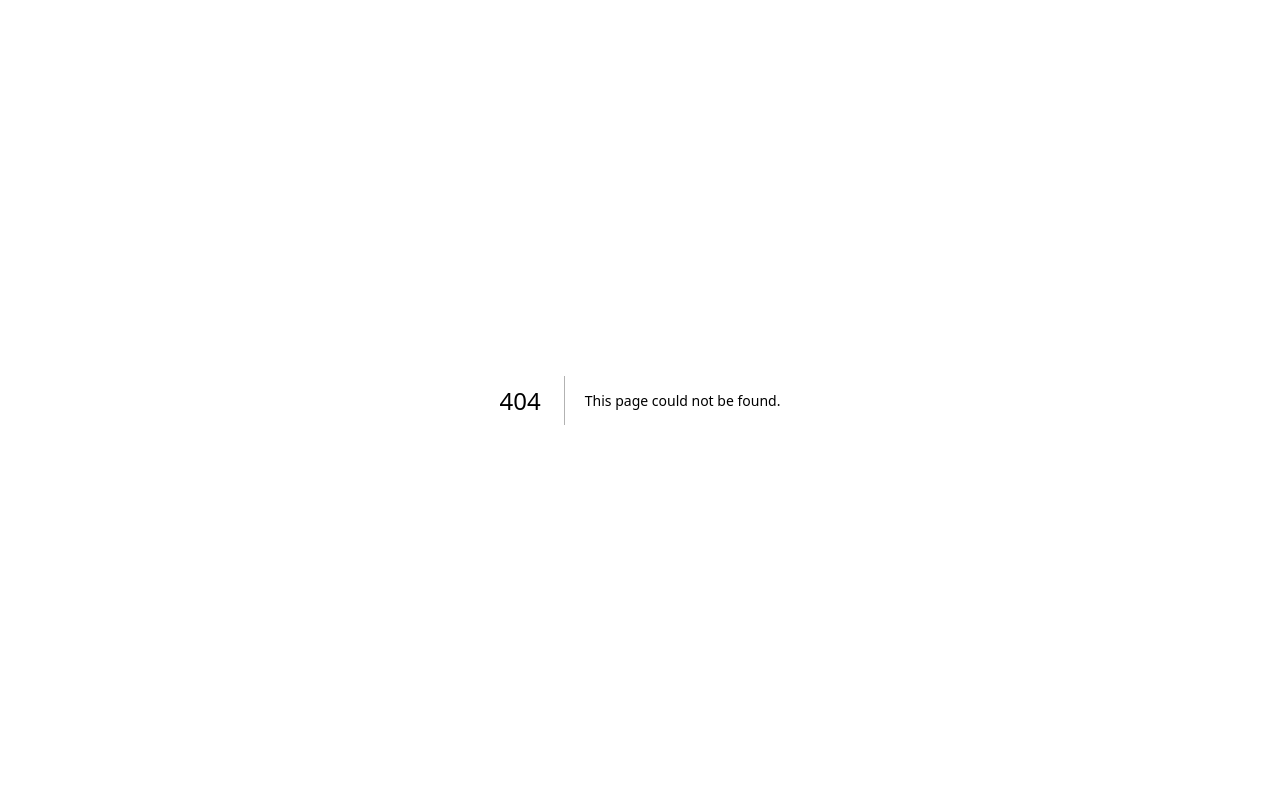
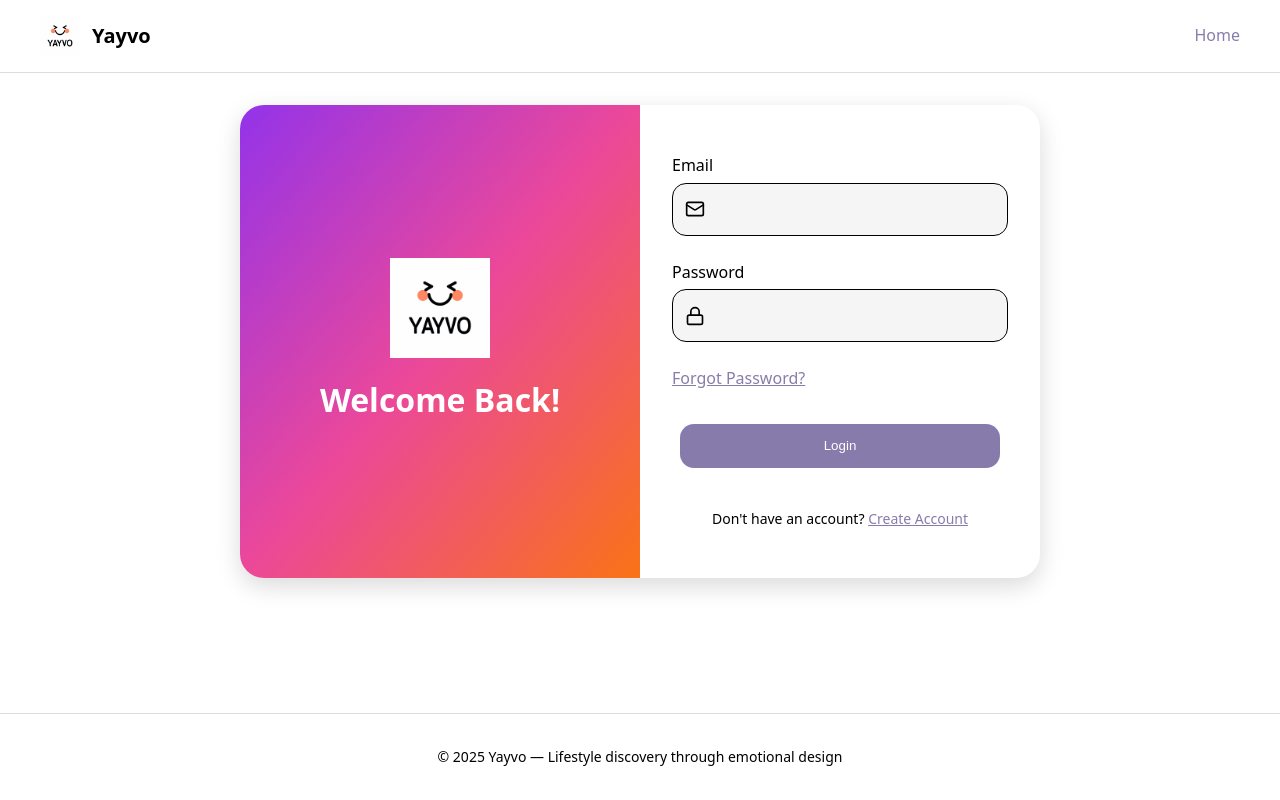
Before and after one commit to SarjakBhandari/yayvo-web, a Next.js app: page /login in a window 1280 px wide. Before the commit this address had no page. Built offline with nearby package versions, Linux system fonts and the light colour scheme.

Commit message:
made the unseparated login page and home screen

```diff
--- /dev/null
+++ b/app/(auth)/layout.tsx
@@ -0,0 +1,7 @@
+export default function AuthLayout({ children }: { children: React.ReactNode }) {
+  return (
+    <div className="auth-layout">
+      <main className="auth-container">{children}</main>
+    </div>
+  );
+}
--- /dev/null
+++ b/app/(auth)/login/page.tsx
@@ -0,0 +1,96 @@
+"use client";
+
+import { useForm } from "react-hook-form";
+import { zodResolver } from "@hookform/resolvers/zod";
+import { loginSchema, LoginData } from "../schema";
+import Link from "next/link";
+import { useRouter } from "next/navigation";
+import Image from "next/image";
+import { Mail, Lock } from "lucide-react";
+
+export default function LoginPage() {
+  const router = useRouter();
+  const {
+    register,
+    handleSubmit,
+    formState: { errors },
+  } = useForm<LoginData>({
+    resolver: zodResolver(loginSchema),
+  });
+
+  const onSubmit = (data: LoginData) => {
+    console.log("Login data:", data);
+    router.push("/dashboard");
+  };
+
+  return (
+    <div className="auth-layout">
+      {/* AppBar */}
+      <header className="appbar">
+        <div className="appbar-inner">
+          <div className="appbar-left">
+            <Image src="/images/logo.png" alt="Yayvo Logo" width={40} height={40} />
+            <span className="appbar-title">Yayvo</span>
+          </div>
+          <nav className="appbar-nav">
+            <Link href="/" className="appbar-link">Home</Link>
+          </nav>
+        </div>
+      </header>
+
+      {/* Auth Card */}
+      <div className="auth-card">
+        <div className="auth-left">
+          <Image
+            src="/images/logo.png"
+            alt="Yayvo Logo"
+            width={100}
+            height={100}
+            priority
+          />
+          <h1 className="auth-title">Welcome Back!</h1>
+        </div>
+
+        <div className="auth-right">
+          <form onSubmit={handleSubmit(onSubmit)} className="auth-form">
+            <div className="form-group">
+              <label>Email</label>
+              <div className="input-icon">
+                <Mail className="icon" />
+                <input type="email" {...register("email")} />
+              </div>
+              {errors.email && <p className="form-error">{errors.email.message}</p>}
+            </div>
+
+            <div className="form-group">
+              <label>Password</label>
+              <div className="input-icon">
+                <Lock className="icon" />
+                <input type="password" {...register("password")} />
+              </div>
+              {errors.password && <p className="form-error">{errors.password.message}</p>}
+            </div>
+
+            <div className="form-links text-right">
+              <Link href="/auth/forgot">Forgot Password?</Link>
+            </div>
+
+            <button type="submit" className="btn btn-primary">Login</button>
+          </form>
+
+          <div className="auth-footer-links">
+            <p>
+              Don&apos;t have an account?{" "}
+              <Link href="/auth/register">Create Account</Link>
+            </p>
+          </div>
+        </div>
+      </div>
+
+      {/* Footer */}
+      <footer className="auth-footer">
+        <p>© {new Date().getFullYear()} Yayvo — Lifestyle discovery through emotional design</p>
+      </footer>
+    </div>
+  );
+}
--- /dev/null
+++ b/app/(auth)/schema.ts
@@ -0,0 +1,8 @@
+import { z } from "zod";
+
+export const loginSchema = z.object({
+  email: z.string().email("Enter a valid email"),
+  password: z.string().min(6, "Password must be at least 6 characters"),
+});
+
+export type LoginData = z.infer<typeof loginSchema>;
--- a/app/globals.css
+++ b/app/globals.css
@@ -58,7 +58,7 @@ body {
   --color-primary: rgba(94, 78, 142, 0.74);
   --color-secondary: #448aff;
   --color-background: #000000;
-  --color-surface: #000000;
+  --color-surface: #1e1e1e;
   --color-on-primary: #ffffff;
   --color-on-secondary: #ffffff;
   --color-on-background: #ffffff;
@@ -66,41 +66,57 @@ body {
 }
 
 /* ===========================
-   Header
+   AppBar (Header)
    =========================== */
-header {
+.appbar {
+  width: 100%;
+  background: var(--color-surface);
+  border-bottom: 1px solid #ddd;
+  padding: 1rem 2rem;
   position: sticky;
   top: 0;
-  background: rgba(255, 255, 255, 0.9);
-  border-bottom: 1px solid #eee;
-  backdrop-filter: blur(6px);
-  z-index: 50;
+  z-index: 100;
 }
 
-[data-theme="dark"] header {
-  background: rgba(0, 0, 0, 0.9);
-  border-bottom: 1px solid #333;
+[data-theme="dark"] .appbar {
+  border-bottom: 1px solid #444;
 }
 
-header .inner {
+.appbar-inner {
   display: flex;
   justify-content: space-between;
   align-items: center;
-  padding: 1rem 0;
+  max-width: 1200px;
+  margin: 0 auto;
 }
 
-.logo {
+.appbar-left {
   display: flex;
   align-items: center;
   gap: 0.75rem;
-  font-weight: 600;
-  font-size: 1.5rem;
 }
 
-.logo img {
-  height: 40px;
-  width: auto;
-  object-fit: contain;
+.appbar-title {
+  font-weight: 600;
+  font-size: 1.25rem;
+  color: var(--color-on-background);
+}
+
+.appbar-nav {
+  display: flex;
+  gap: 1.5rem;
+}
+
+.appbar-link {
+  color: var(--color-primary);
+  font-weight: 500;
+  text-decoration: none;
+  transition: color 0.2s ease;
+}
+
+.appbar-link:hover {
+  color: var(--color-secondary);
+  text-decoration: underline;
 }
 
 /* ===========================
@@ -137,6 +153,9 @@ header .inner {
   background: #f3e8ff;
 }
 
+/* ===========================
+   Hero
+   =========================== */
 .hero {
   text-align: center;
   padding: 6rem 1.5rem;
@@ -161,6 +180,14 @@ header .inner {
   margin-bottom: 2rem;
 }
 
+.hero .button-group {
+  display: flex;
+  justify-content: center;
+  flex-wrap: wrap;
+  gap: 1rem;
+  margin-top: 2rem;
+}
+
 /* ===========================
    Cards
    =========================== */
@@ -180,7 +207,7 @@ header .inner {
 }
 
 [data-theme="dark"] .card {
-  background: #1e1e1e;
+  background: #2c2c2c;
 }
 
 /* ===========================
@@ -229,18 +256,138 @@ input:focus, select:focus, textarea:focus {
 }
 
 /* ===========================
-   Dropdowns
+   Auth Layout
    =========================== */
-select {
+.auth-layout {
+  display: flex;
+  flex-direction: column;
+  min-height: 100vh;
+  background: var(--color-background);
+}
+
+.auth-card {
+  display: flex;
+  flex-direction: row;
   background: var(--color-surface);
+  color: var(--color-on-surface);
+  border-radius: 24px;
+  box-shadow: 0 8px 24px rgba(0,0,0,0.15);
+  overflow: hidden;
+  width: 800px;
+  max-width: 95%;
+  margin: 2rem auto;
+}
+
+.auth-left {
+  flex: 1;
+  background: linear-gradient(to bottom right, #9333ea, #ec4899, #f97316);
+  color: white;
+  padding: 3rem 2rem;
+  display: flex;
+  flex-direction: column;
+  align-items: center;
+  justify-content: center;
+}
+
+.auth-title {
+  font-size: 2rem;
+  font-weight: bold;
+  margin-top: 1rem;
+  text-align: center;
+}
+
+.auth-right {
+  flex: 1;
+  padding: 3rem 2rem;
+}
+
+.auth-form {
+  display: flex;
+  flex-direction: column;
+  gap: 1.5rem;
+}
+
+.form-group label {
+  font-weight: 500;
+  margin-bottom: 0.25rem;
+  display: block;
   color: var(--color-on-background);
 }
 
-[data-theme="dark"] select {
-  background: #2c2c2c;
-  color: #fff;
+.input-icon {
+  display: flex;
+  align-items: center;
+  border: 1px solid var(--color-on-background);
+  border-radius: 14px;
+  background: #f5f5f5;
+  padding: 0.5rem 0.75rem;
 }
 
+.input-icon input {
+  flex: 1;
+  border: none;
+  background: transparent;
+  font-size: var(--text-body-medium);
+  color: var(--color-on-background);
+}
+
+.input-icon input:focus {
+  outline: none;
+}
+
+.icon {
+  margin-right: 0.5rem;
+  width: 20px;
+  height: 20px;
+  color: var(--color-on-background);
+  flex-shrink: 0;
+}
+.form-error {
+  font-size: var(--text-body-small);
+  color: #e53935;
+  margin-top: 0.25rem;
+}
+
+.form-links a,
+.auth-footer-links a {
+  color: var(--color-primary);
+  text-decoration: underline;
+  font-weight: 500;
+}
+
+.form-links a:hover,
+.auth-footer-links a:hover {
+  color: var(--color-secondary);
+}
+
+.auth-footer-links {
+  margin-top: 2rem;
+  text-align: center;
+  font-size: var(--text-body-medium);
+}
+
+/* ===========================
+   Footer
+   =========================== */
+.auth-footer {
+  margin-top: auto;
+  padding: 2rem;
+  text-align: center;
+  font-size: var(--text-body-medium);
+  color: var(--color-on-background);
+  background: var(--color-surface);
+  border-top: 1px solid #ddd;
+}
+
+[data-theme="dark"] .auth-footer {
+  background: #1e1e1e;
+  border-top: 1px solid #444;
+  color: var(--color-on-background);
+}
+
+/* ===========================
+   Responsive Tweaks
+   =========================== */
 @media (max-width: 768px) {
   .grid-3 {
     grid-template-columns: 1fr;
@@ -254,7 +401,8 @@ select {
     font-size: 1rem;
   }
 
-  header .inner {
+  header .inner,
+  .appbar-inner {
     flex-direction: column;
     gap: 1rem;
   }
@@ -263,61 +411,18 @@ select {
     flex-wrap: wrap;
     justify-content: center;
   }
-}
 
-/* ===========================
-   Footer
-   =========================== */
-footer {
-  background: #111;
-  color: #aaa;
-  padding: 2rem 1rem;
-  text-align: center;
-}
-
-footer a {
-  color: inherit;
-  margin: 0 1rem;
-  text-decoration: none;
-}
-
-footer a:hover {
-  color: #fff;
-}
-/* Center buttons in hero */
-.hero .button-group {
-  display: flex;
-  justify-content: center;   /* center horizontally */
-  align-items: center;       /* center vertically if needed */
-  flex-wrap: wrap;           /* allow wrapping on smaller screens */
-  gap: 1rem;                 /* spacing between buttons */
-  margin-top: 2rem;
-}
-
-/* Responsive tweaks */
-@media (max-width: 768px) {
-  /* Collapse grid to single column */
-  .grid-3 {
-    grid-template-columns: 1fr;
+  .auth-card {
+    flex-direction: column;
+    margin: 1rem;
   }
 
-  /* Smaller hero text */
-  .hero h1 {
-    font-size: 2rem;
+  .auth-left,
+  .auth-right {
+    padding: 2rem 1.5rem;
   }
 
-  .hero p {
+  .appbar-title {
     font-size: 1rem;
   }
-
-  /* Stack header items vertically */
-  header .inner {
-    flex-direction: column;
-    gap: 1rem;
-  }
-
-  /* Hide certain elements on mobile */
-  .hide-on-mobile {
-    display: none !important;
-  }
 }
--- a/package.json
+++ b/package.json
@@ -9,10 +9,12 @@
     "lint": "eslint"
   },
   "dependencies": {
+    "@hookform/resolvers": "^5.2.2",
     "lucide-react": "^0.562.0",
     "next": "16.1.1",
     "react": "19.2.3",
-    "react-dom": "19.2.3"
+    "react-dom": "19.2.3",
+    "react-hook-form": "^7.69.0"
   },
   "devDependencies": {
     "@tailwindcss/postcss": "^4",
```
Also changed, not shown: app/page.tsx (+29 -21 lines), 1 other file (tests, documents, lock files or other folders).
